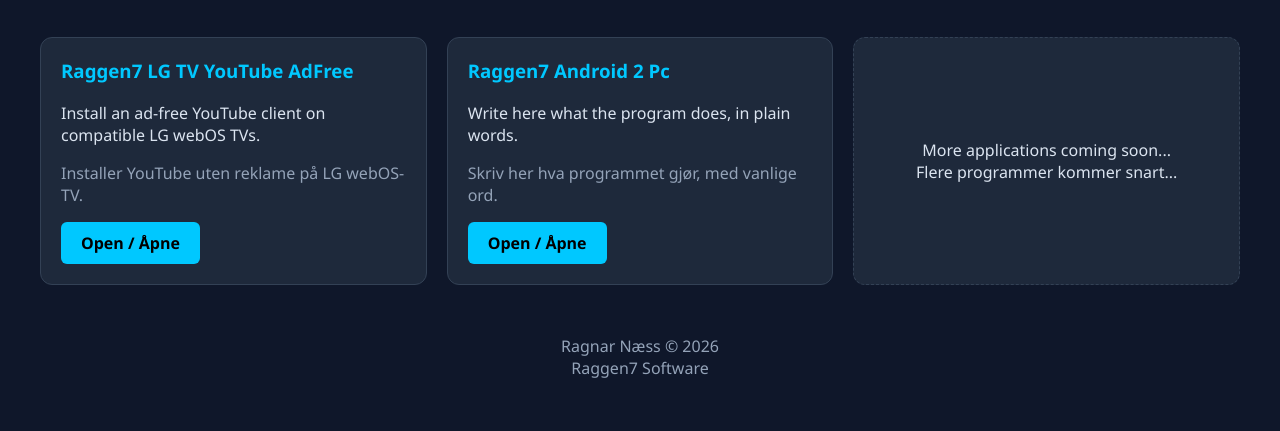
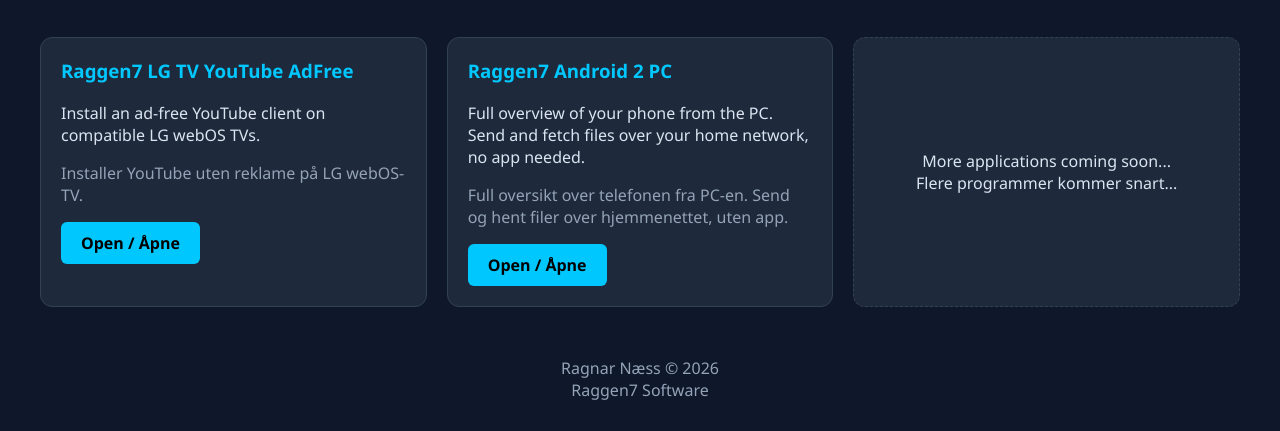
Before and after one commit to Raggen7/raggen7.github.io, a plain HTML site: page index.html in a window 1280 px wide. Shown: the part 404-835 px from the top of the page. Before the commit the page ends 813 px from the top, so only its background shows below. Drawn offline with Linux system fonts and the light colour scheme.

Commit message:
Forside: Raggen7 Android 2 PC

```diff
--- a/index.html
+++ b/index.html
@@ -152,14 +152,14 @@
         <!--kort:Raggen7_Android_2_Pc-->
         <div class="card">
 
-            <h3>Raggen7 Android 2 Pc</h3>
+            <h3>Raggen7 Android 2 PC</h3>
 
             <p>
-                Write here what the program does, in plain words.
+                Full overview of your phone from the PC. Send and fetch files over your home network, no app needed.
             </p>
 
             <p class="no">
-                Skriv her hva programmet gjør, med vanlige ord.
+                Full oversikt over telefonen fra PC-en. Send og hent filer over hjemmenettet, uten app.
             </p>
 
             <a class="button" href="android2pc.html">
```
